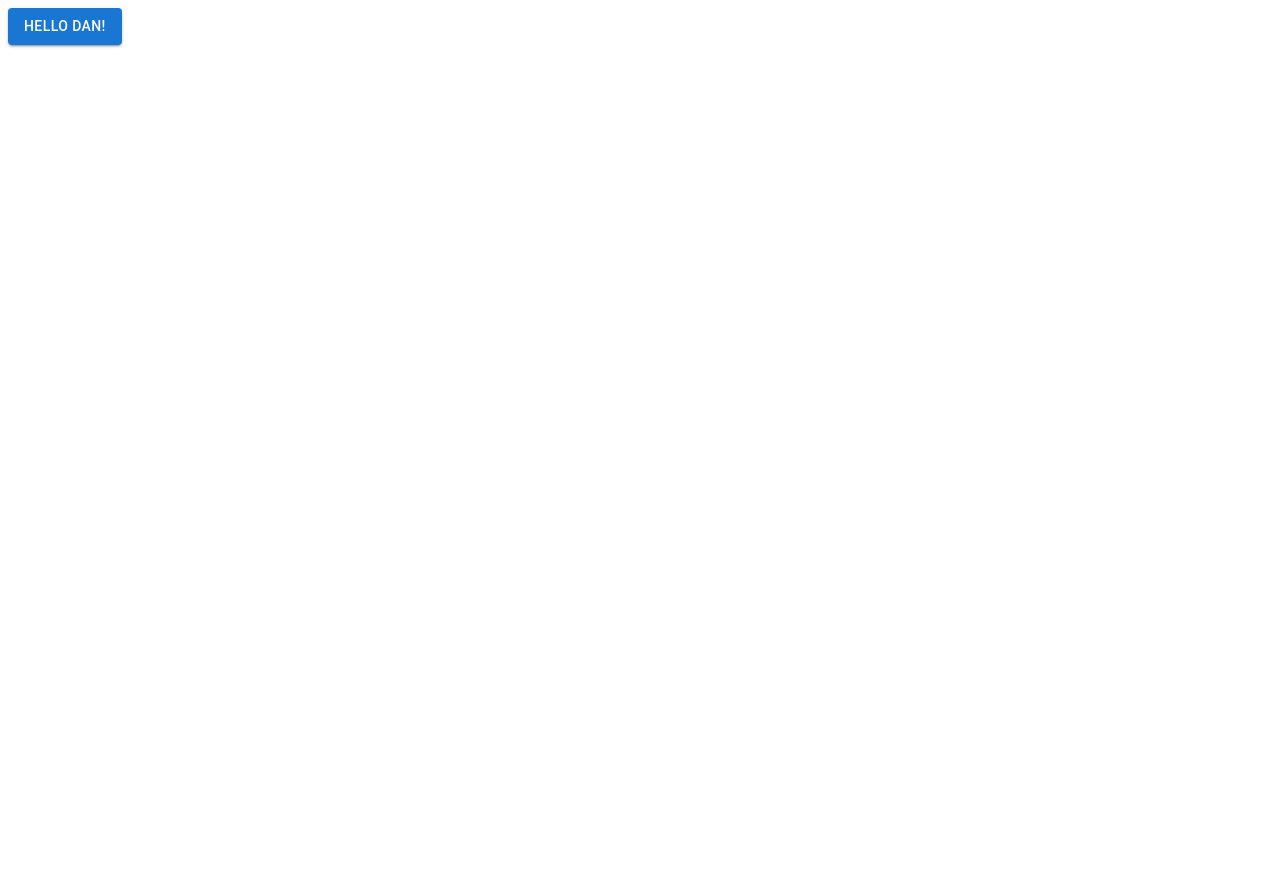
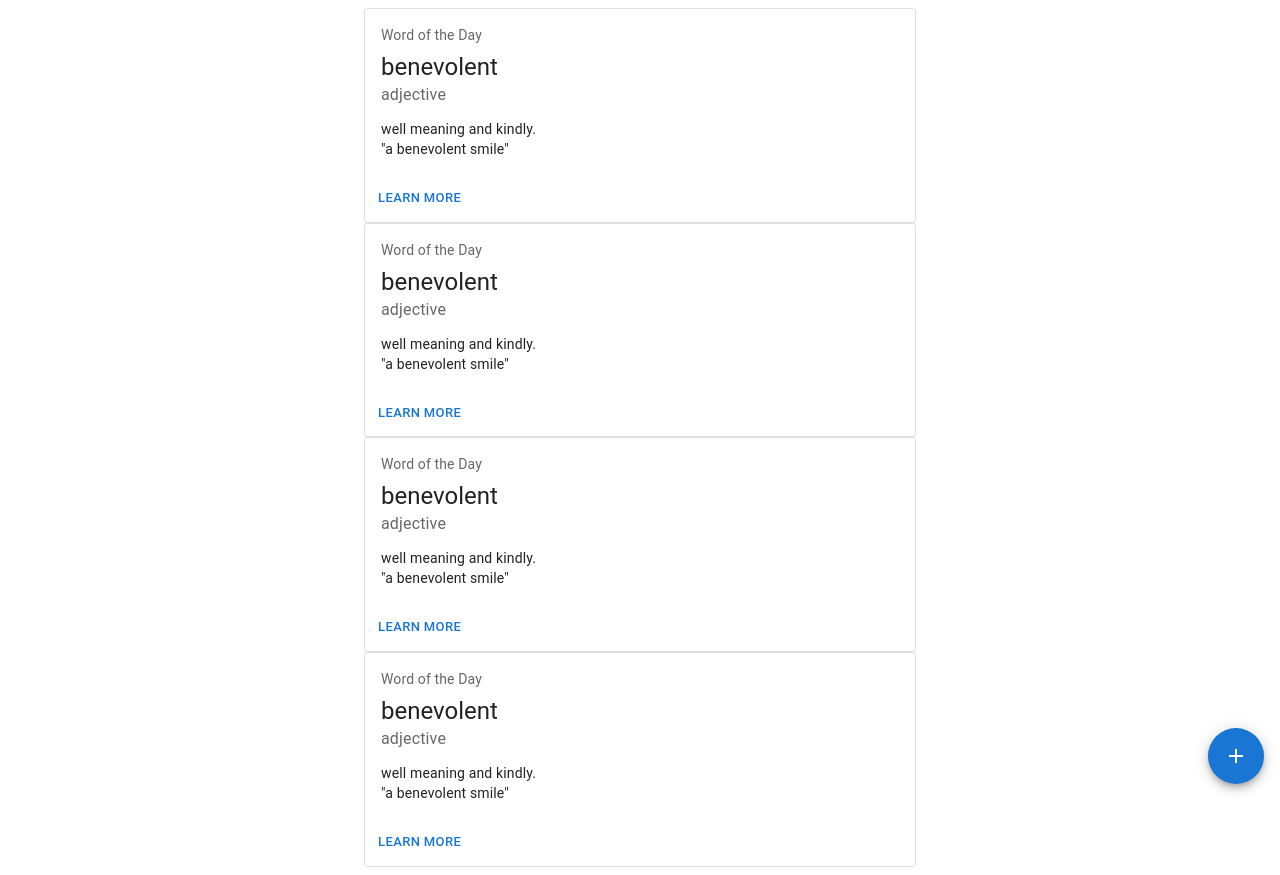
Before and after one commit to danielrazavi/remindMe, a React (Create React App) app in the folder frontend/my-react-app/: page / in a window 1280 px wide. Before the commit the page ends 800 px from the top, so only its background shows below. Built offline with nearby package versions, Linux system fonts and the light colour scheme.

Commit message:
Some minor changes to the front.

```diff
--- a/frontend/my-react-app/package.json
+++ b/frontend/my-react-app/package.json
@@ -5,6 +5,7 @@
   "dependencies": {
     "@emotion/react": "^11.11.1",
     "@emotion/styled": "^11.11.0",
+    "@fontsource/roboto": "^5.0.8",
     "@mui/icons-material": "^5.14.11",
     "@mui/material": "^5.14.11",
     "@types/jest": "^27.5.2",
--- a/frontend/my-react-app/src/App.tsx
+++ b/frontend/my-react-app/src/App.tsx
@@ -1,12 +1,94 @@
 import React from "react";
+import Paper from "@mui/material/Paper";
+import { styled } from "@mui/material/styles";
+import SpeedDial from "@mui/material/SpeedDial";
+import SpeedDialAction from "@mui/material/SpeedDialAction";
+
+import Container from "@mui/material/Container";
+import CssBaseline from "@mui/material/CssBaseline";
+import Box from "@mui/material/Box";
+
+import Card from "@mui/material/Card";
+import CardActions from "@mui/material/CardActions";
+import CardContent from "@mui/material/CardContent";
+import Typography from "@mui/material/Typography";
 import Button from "@mui/material/Button";
+
+import SpeedDialIcon from "@mui/material/SpeedDialIcon";
+import FileCopyIcon from "@mui/icons-material/FileCopyOutlined";
+import SaveIcon from "@mui/icons-material/Save";
+import PrintIcon from "@mui/icons-material/Print";
+import ShareIcon from "@mui/icons-material/Share";
+
+const actions = [
+  { icon: <FileCopyIcon />, name: "Copy" },
+  { icon: <SaveIcon />, name: "Save" },
+  { icon: <PrintIcon />, name: "Print" },
+  { icon: <ShareIcon />, name: "Share" },
+];
+
+const DemoPaper = styled(Paper)(({ theme }) => ({
+  width: 120,
+  height: 120,
+  padding: theme.spacing(2),
+  ...theme.typography.body2,
+  textAlign: "center",
+}));
+
+const card = (
+  <React.Fragment>
+    <CardContent>
+      <Typography sx={{ fontSize: 14 }} color="text.secondary" gutterBottom>
+        Word of the Day
+      </Typography>
+      <Typography variant="h5" component="div">
+        benevolent
+      </Typography>
+      <Typography sx={{ mb: 1.5 }} color="text.secondary">
+        adjective
+      </Typography>
+      <Typography variant="body2">
+        well meaning and kindly.
+        <br />
+        {'"a benevolent smile"'}
+      </Typography>
+    </CardContent>
+    <CardActions>
+      <Button size="small">Learn More</Button>
+    </CardActions>
+  </React.Fragment>
+);
 
 function App() {
   return (
     <div>
-      <Button variant="contained" color="primary">
-        Hello Dan!
-      </Button>
+      <React.Fragment>
+        {/* Need to add a basic app bar: https://mui.com/material-ui/react-app-bar/ */}
+
+        {/* What is CSS Baseline? */}
+        {/* <CssBaseline /> */}
+
+        <Container maxWidth="sm">
+          <Card variant="outlined">{card}</Card>
+          <Card variant="outlined">{card}</Card>
+          <Card variant="outlined">{card}</Card>
+          <Card variant="outlined">{card}</Card>
+
+          {/* https://mui.com/material-ui/react-speed-dial/ */}
+          <SpeedDial
+            ariaLabel="SpeedDial openIcon example"
+            sx={{ position: "absolute", bottom: 16, right: 16 }}
+            icon={<SpeedDialIcon />}>
+            {actions.map((action) => (
+              <SpeedDialAction
+                key={action.name}
+                icon={action.icon}
+                tooltipTitle={action.name}
+              />
+            ))}
+          </SpeedDial>
+        </Container>
+      </React.Fragment>
     </div>
   );
 }
```
Also changed, not shown: 1 other file (tests, documents, lock files or other folders).
